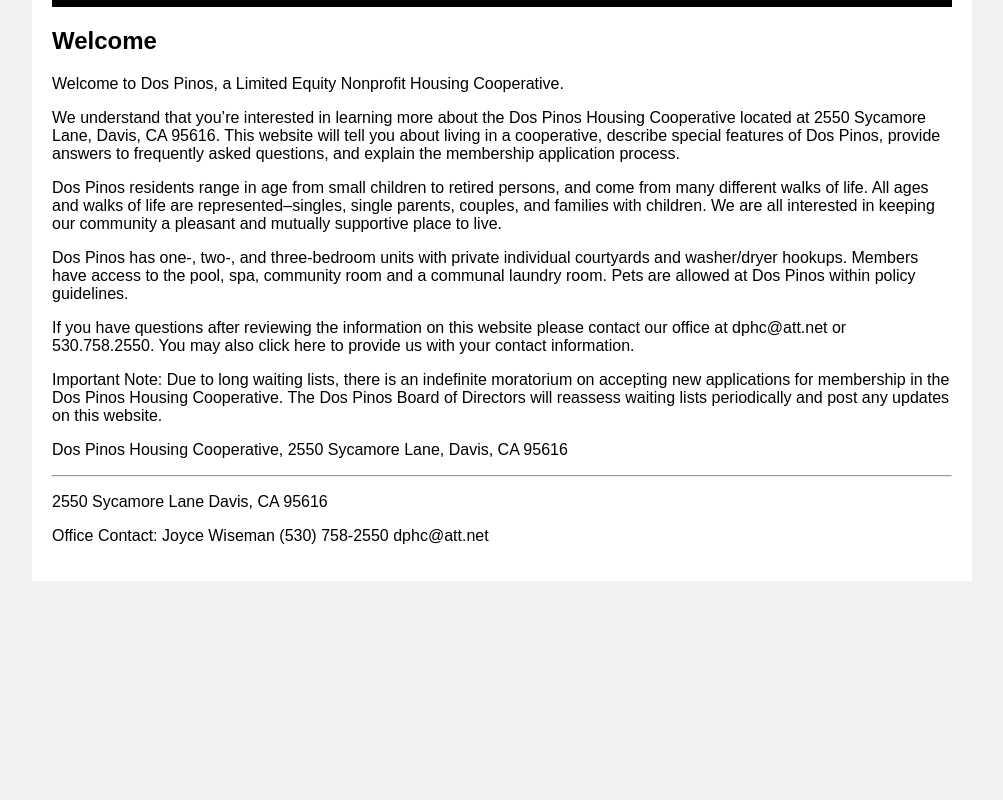
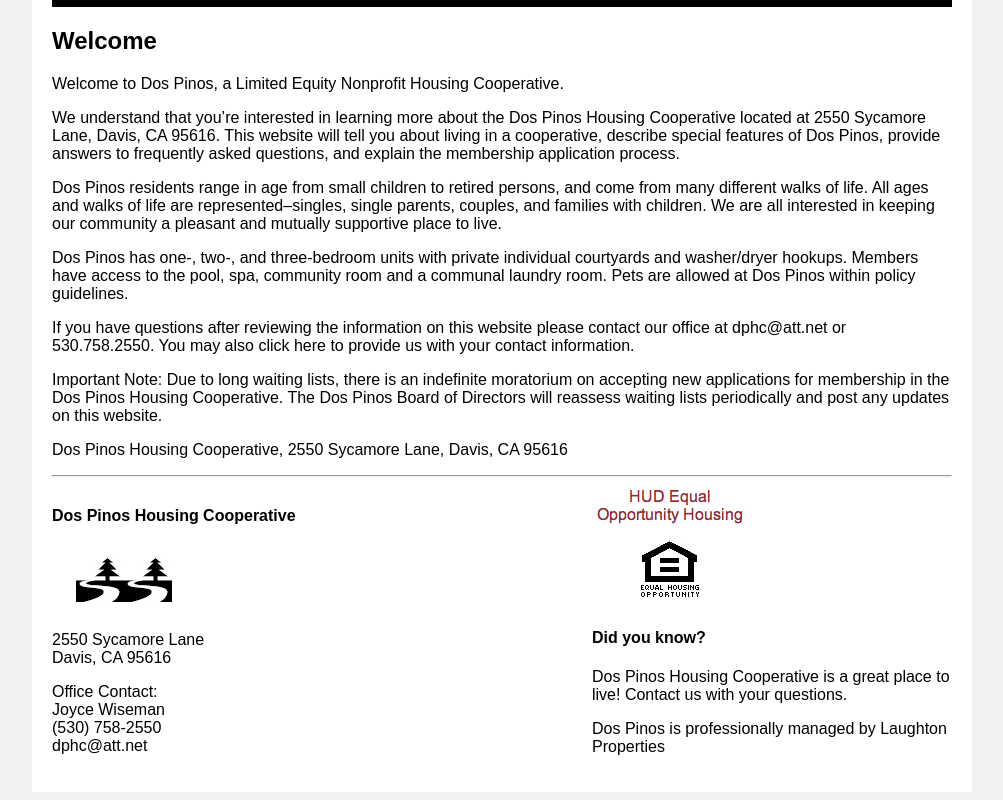
Before and after one commit to charliebrewer/dos_pinos, a React app: page / in a window 1280 px wide. Shown: the part 361-1161 px from the top of the page, without its empty margins (138-1141 px from the left). Before the commit the page ends 950 px from the top, so only its background shows below. Built offline with nearby package versions, Linux system fonts and the light colour scheme.

Commit message:
Updated footer.

```diff
--- a/src/components/Footer.tsx
+++ b/src/components/Footer.tsx
@@ -1,11 +1,57 @@
 import React from 'react';
+import styled from 'styled-components';
+import equalHousing from '../assets/Equal-Housing.jpg';
+import twoPines from '../assets/Two-Pines-Logo.jpg';
+
+const Footer = styled.div`
+  display: flex;
+  flex-direction: row;
+  width: 100%;
+  justify-content: space-between;
+  // background-color: black;
+`;
+
+const FooterItem = styled.div`
+  width: 40%;
+`;
 
 export default () => {
   return (
-    <div>
-      <p>2550 Sycamore Lane Davis, CA 95616</p>
+    <Footer>
+      <FooterItem>
+        <h4>Dos Pinos Housing Cooperative</h4>
 
-      <p>Office Contact: Joyce Wiseman (530) 758-2550 dphc@att.net</p>
-    </div>
+        <img src={twoPines} />
+
+        <p>
+          2550 Sycamore Lane
+          <br />
+          Davis, CA 95616
+        </p>
+
+        <p>
+          Office Contact:
+          <br />
+          Joyce Wiseman
+          <br />
+          (530) 758-2550
+          <br />
+          dphc@att.net
+        </p>
+      </FooterItem>
+
+      <FooterItem>
+        <img src={equalHousing}></img>
+
+        <h4>Did you know?</h4>
+
+        <p>
+          Dos Pinos Housing Cooperative is a great place to live! Contact us
+          with your questions.
+        </p>
+
+        <p>Dos Pinos is professionally managed by Laughton Properties</p>
+      </FooterItem>
+    </Footer>
   );
 };
```
Also changed, not shown: src/assets/Equal-Housing.jpg (added), src/assets/Two-Pines-Logo.jpg (added).
